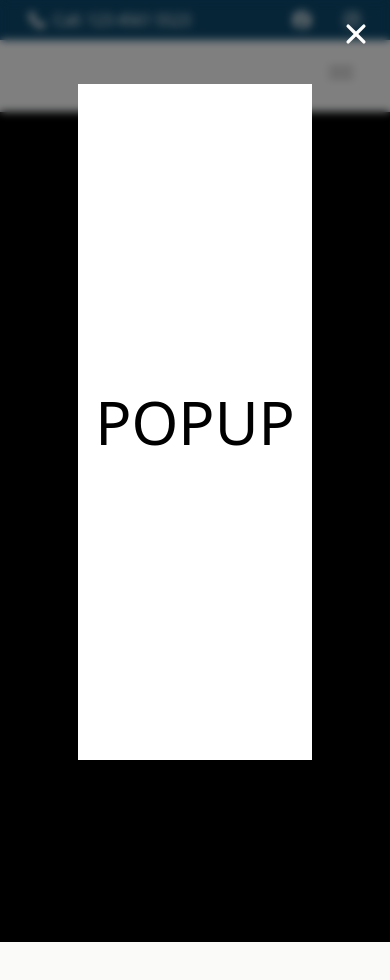
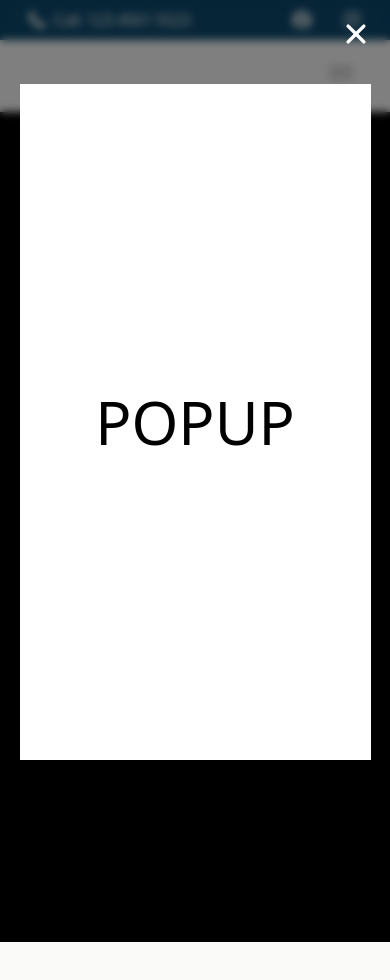
Before and after one commit to adiadishr/siddartha-smarak-secondary-school, a React (Vite) app: page / in a window 390 px wide. Shown: the top 980 px of the page. Built offline with nearby package versions, Linux system fonts and the light colour scheme.

Commit message:
popup responsive

```diff
--- a/src/components/global/Popup.jsx
+++ b/src/components/global/Popup.jsx
@@ -24,7 +24,7 @@ const Popup = () => {
         popup ?
             <div className='fixed inset-0 top-0 z-50 flex items-center justify-center w-full h-screen bg-black/50 backdrop-blur-sm'>
                 <button onClick={() => setPopup(!popup)} className='absolute text-4xl text-white right-4 top-4'><IoClose /></button>
-                <div data-aos="fade-up" className='flex h-[80vh] w-full mx-[20%] bg-white items-center justify-center'>
+                <div data-aos="fade-up" className='flex h-[80vh] w-full mx-[5%] sm:mx-[10%] md:mx-[20%] bg-white items-center justify-center'>
                     <h1 className='text-6xl text-black'>POPUP</h1>
                 </div>
             </div>
```
